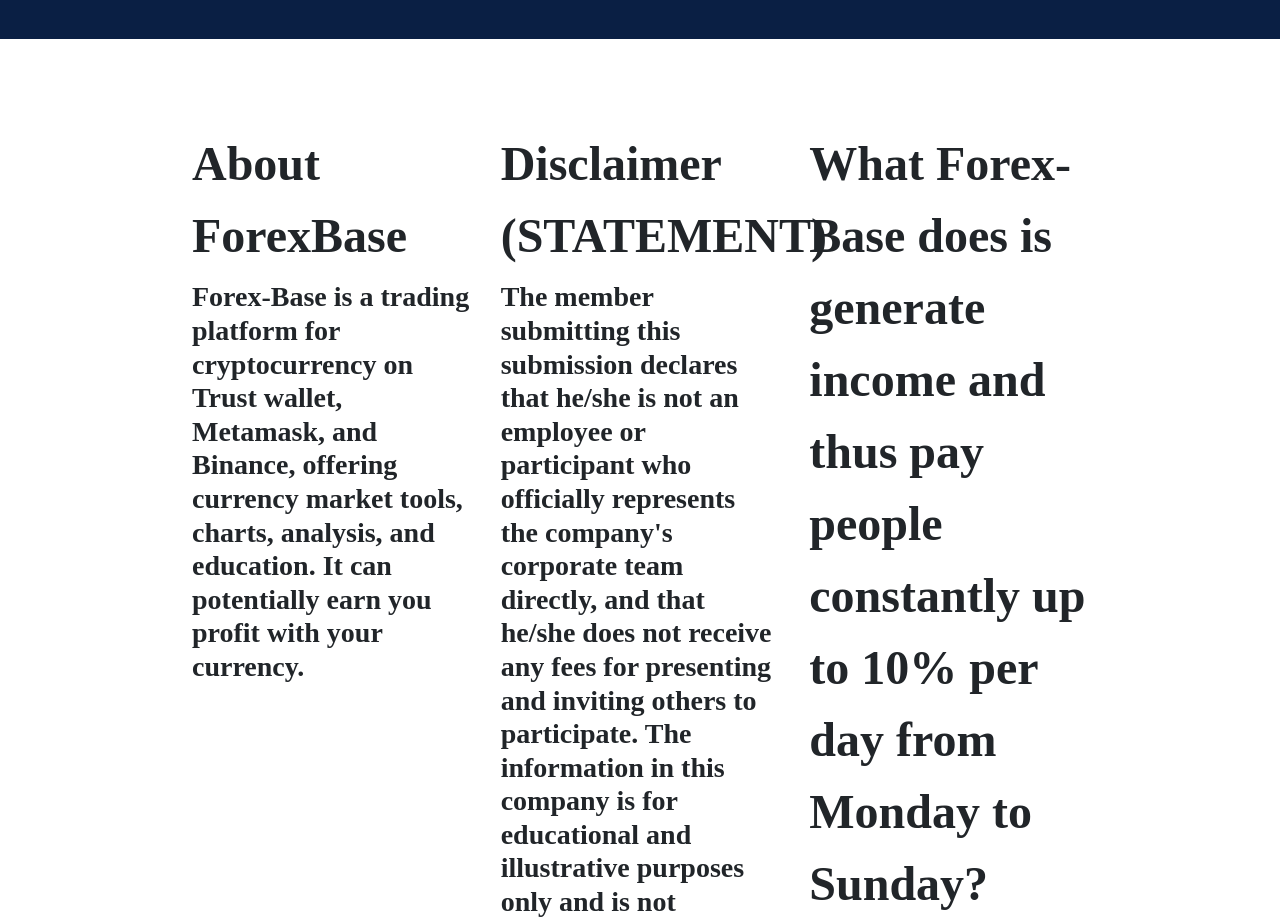
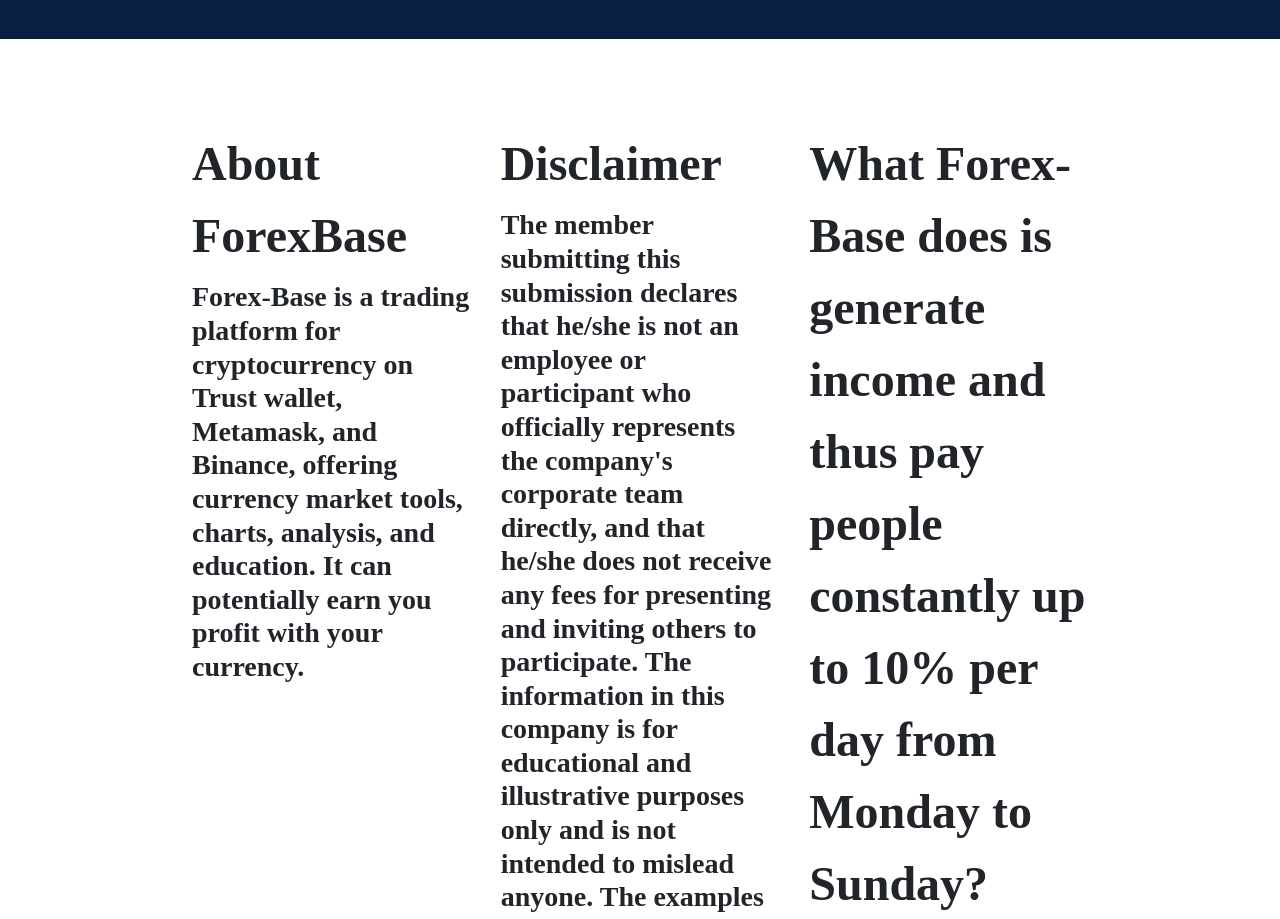
Before and after one commit to Forex-base/Forex-base, a plain HTML site: page index.html in a window 1280 px wide. Shown: the part 840-1759 px from the top of the page. Drawn offline with nearby package versions, Linux system fonts and the light colour scheme.

Commit message:
Update index.html

```diff
--- a/index.html
+++ b/index.html
@@ -81,7 +81,7 @@
       <p></p>
 
     <div class="features-box col-lg-4">
-      <h2>Disclaimer (STATEMENT)</h2>
+      <h2>Disclaimer </h2>
     <h3>The member submitting this submission declares that he/she is not an employee or participant who officially represents the company's corporate team directly, and that he/she does not receive any fees for presenting and inviting others to participate. The information in this company is for educational and illustrative purposes only and is not intended to mislead anyone. The examples of any prize or reward shown are just scenarios of possible benefits, however, overtime a reward or amount to be earned is guaranteed, which will depend on the level of individual investment and participation.</h3>
     </div>
     <p></p>
```
